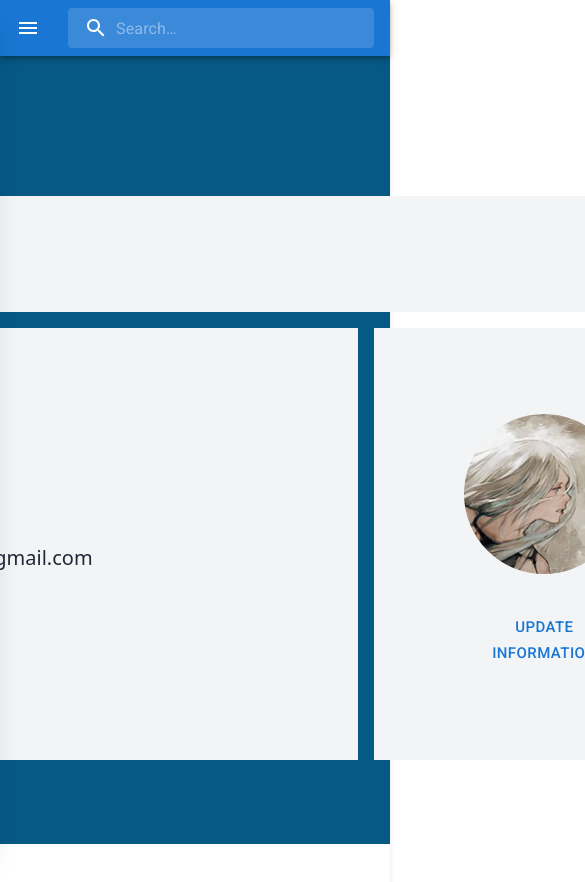
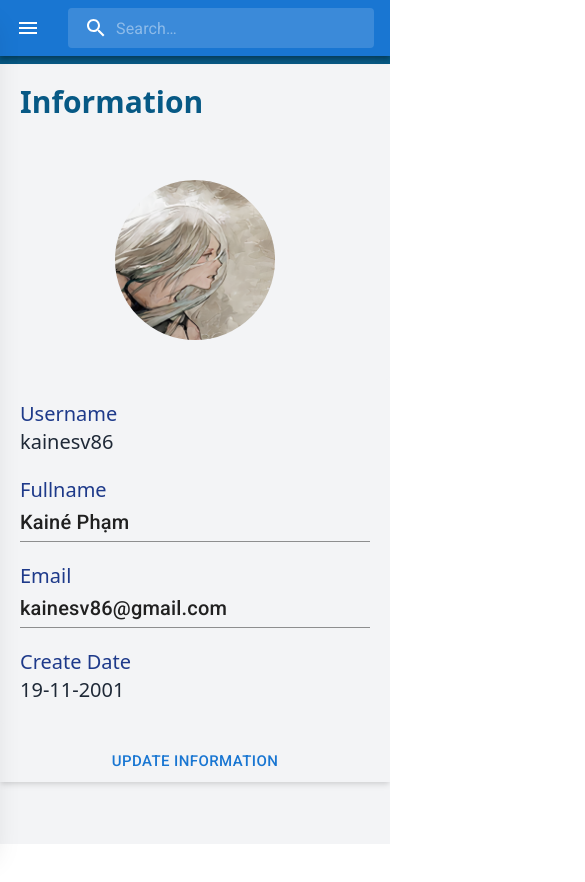
Before and after one commit to dauleduc2/ClothesShop, a React (Create React App) app in the folder frontend/: page /user/me in a window 390 px wide. Shown: the top 882 px of the page, 585 px wide, since content can reach past the window. After the commit the page ends 844 px from the top, so only its background shows below. Built offline with nearby package versions, Linux system fonts and the light colour scheme; a web font is replaced by a local one.

Commit message:
Update - Responsive, Textfield and Upload image

```diff
--- a/frontend/src/components/Me/index.tsx
+++ b/frontend/src/components/Me/index.tsx
@@ -1,7 +1,17 @@
+import * as React from "react";
 import Avatar from "@mui/material/Avatar";
 import Button from "@mui/material/Button";
+import Input from "@mui/material/Input";
+import Alert from "@mui/material/Alert";
+import { useForm } from "react-hook-form";
 
 interface MePageProps {}
+
+interface updateField {
+    fullname: string;
+    email: string;
+    avatar: any;
+}
 
 const MePage: React.FunctionComponent<MePageProps> = () => {
     const userInfo = {
@@ -12,19 +22,63 @@ const MePage: React.FunctionComponent<MePageProps> = () => {
         avatarUrl: "/images/avatar.png",
     };
 
+    const [isSubmit, setIsSubmit] = React.useState<boolean>(false);
+
+    const { handleSubmit, register, watch } = useForm<updateField>({
+        defaultValues: {
+            email: userInfo.email,
+            fullname: userInfo.fullname,
+            avatar: null,
+        },
+        reValidateMode: "onChange",
+    });
+    const onSubmit = (data: updateField) => {
+        if (data.avatar[0]) {
+            setFileImage(URL.createObjectURL(data.avatar[0]));
+        }
+        console.log(data);
+        setIsSubmit(true);
+        setTimeout(() => setIsSubmit(false), 5000);
+    };
+
+    const [fileImage, setFileImage] = React.useState<any>(userInfo.avatarUrl);
+    const image = watch("avatar");
+
+    React.useEffect(() => {
+        if (image) {
+            setFileImage(URL.createObjectURL(image[0]));
+        }
+    }, [image]);
+
     return (
-        <div className="flex items-center justify-center h-screen shadow-md">
-            <div className="mr-4">
-                <div className="p-10 mb-4 text-3xl font-semibold text-left bg-gray-100 rounded-t text-sky-800">
+        <form
+            className="flex justify-center w-full shadow-md sm:w-auto sm:items-center"
+            onSubmit={handleSubmit(onSubmit)}
+        >
+            <div
+                className={`absolute sm:top-10 sm:right-10 top-2 right-2 ${
+                    isSubmit ? "block" : "hidden"
+                }`}
+            >
+                <Alert
+                    variant="filled"
+                    severity="success"
+                    className={`sm:w-120 w-44`}
+                >
+                    Update successful
+                </Alert>
+            </div>
+            <div className="flex flex-col w-full sm:w-auto">
+                <div className="p-5 mb-0 text-3xl font-semibold text-left bg-gray-100 rounded-t sm:p-10 sm:mb-4 text-sky-800">
                     <p>Information</p>
                 </div>
 
-                <div className="flex">
-                    <div className="flex p-20 mr-4 bg-gray-100 rounded-bl w-180">
-                        <ul className="mr-4 text-lg text-right text-gray-600">
-                            <li className="mb-10">
-                                <div className="flex text-xl font-medium">
-                                    <p className="w-32 mr-4 text-right text-blue-900">
+                <div className="flex flex-col-reverse sm:flex-row">
+                    <div className="flex w-full p-5 mr-0 bg-gray-100 rounded-bl sm:p-20 sm:mr-4 sm:w-180">
+                        <ul className="w-full text-lg text-right text-gray-600">
+                            <li className="mb-5 sm:mb-10">
+                                <div className="flex flex-col w-full text-xl font-medium sm:flex-row">
+                                    <p className="w-auto mr-4 text-left text-blue-900 sm:text-right sm:w-32">
                                         Username
                                     </p>
                                     <p className="w-auto text-left text-gray-800">
@@ -32,29 +86,35 @@ const MePage: React.FunctionComponent<MePageProps> = () => {
                                     </p>
                                 </div>
                             </li>
-                            <li className="mb-10">
-                                <div className="flex text-xl font-medium">
-                                    <p className="w-32 mr-4 text-right text-blue-900">
+                            <li className="mb-5 sm:mb-10">
+                                <div className="flex flex-col w-full text-xl font-medium sm:flex-row">
+                                    <p className="w-32 mr-4 text-left text-blue-900 sm:text-right">
                                         Fullname
                                     </p>
-                                    <p className="w-auto text-left text-gray-800">
-                                        {userInfo.fullname}
-                                    </p>
+                                    <Input
+                                        placeholder="Fullname"
+                                        size="medium"
+                                        className="flex-1 w-full text-xl font-medium"
+                                        {...register("fullname")}
+                                    />
                                 </div>
                             </li>
-                            <li className="mb-10">
-                                <div className="flex text-xl font-medium">
-                                    <p className="w-32 mr-4 text-right text-blue-900">
+                            <li className="flex mb-5 sm:mb-10 ">
+                                <div className="flex flex-col w-full text-xl font-medium sm:flex-row">
+                                    <p className="w-32 mr-4 text-left text-blue-900 sm:text-right">
                                         Email
                                     </p>
-                                    <p className="w-auto text-left text-gray-800">
-                                        {userInfo.email}
-                                    </p>
+                                    <Input
+                                        placeholder="Email"
+                                        size="medium"
+                                        className="flex-1 w-full text-xl font-medium"
+                                        {...register("email")}
+                                    />
                                 </div>
                             </li>
-                            <li className="mb-10">
-                                <div className="flex text-xl font-medium">
-                                    <p className="w-32 mr-4 text-right text-blue-900">
+                            <li>
+                                <div className="flex flex-col text-xl font-medium sm:flex-row">
+                                    <p className="w-32 mr-4 text-left text-blue-900 sm:text-right">
                                         Create Date
                                     </p>
                                     <p className="w-auto text-left text-gray-800">
@@ -64,19 +124,45 @@ const MePage: React.FunctionComponent<MePageProps> = () => {
                             </li>
                         </ul>
                     </div>
-                    <div className="flex flex-col items-center justify-center p-20 bg-gray-100 rounded-br">
-                        <div className="mb-8">
-                            <Avatar
-                                alt={userInfo.username}
-                                src={userInfo.avatarUrl}
-                                sx={{ width: 160, height: 160 }}
-                            />
+                    <div className="flex flex-col items-center justify-center p-10 bg-gray-100 rounded-br sm:p-20">
+                        <div className="sm:mb-8">
+                            <div className="relative">
+                                <label
+                                    htmlFor="raised-button-file"
+                                    className="cursor-pointer"
+                                >
+                                    <Avatar
+                                        alt={userInfo.username}
+                                        src={fileImage}
+                                        sx={{ width: 160, height: 160 }}
+                                    />
+                                    <input
+                                        accept="image/*"
+                                        style={{ display: "none" }}
+                                        id="raised-button-file"
+                                        multiple
+                                        type="file"
+                                        {...register("avatar")}
+                                    />
+                                </label>
+                            </div>
                         </div>
-                        <Button size="large">Update information</Button>
+                        <Button
+                            size="large"
+                            type="submit"
+                            className="hidden sm:block"
+                        >
+                            Update information
+                        </Button>
                     </div>
                 </div>
+                <div className="flex flex-col h-auto mt-4 bg-gray-100 sm:hidden">
+                    <Button size="large" type="submit">
+                        Update information
+                    </Button>
+                </div>
             </div>
-        </div>
+        </form>
     );
 };
 
--- a/frontend/src/consts/routes.ts
+++ b/frontend/src/consts/routes.ts
@@ -1,7 +1,7 @@
 import CategoryPage from "../components/Category";
 import HomePage from "../components/HomePage";
-import MePage from "../components/Me";
 
+import MePage from "../containers/Me";
 import LoginPage from "../containers/Login";
 import HomeIcon from "@mui/icons-material/Home";
 import CategoryIcon from "@mui/icons-material/Category";
@@ -45,7 +45,6 @@ export const navigationRoutes: routeList = [
         component: LoginPage,
         icon: PersonIcon,
     },
-
 ];
 
 const anotherRoute: routeList = [
--- /dev/null
+++ b/frontend/src/containers/Me/index.tsx
@@ -0,0 +1,14 @@
+import * as React from "react";
+import MePage from "../../components/Me";
+
+interface MeProps {}
+
+const Me: React.FunctionComponent<MeProps> = () => {
+    return (
+        <div className="flex flex-col items-center w-full overflow-y-auto bg-gray-100 sm:bg-sky-800 sm:justify-center h-contentHeight">
+            <MePage />
+        </div>
+    );
+};
+
+export default Me;
```
